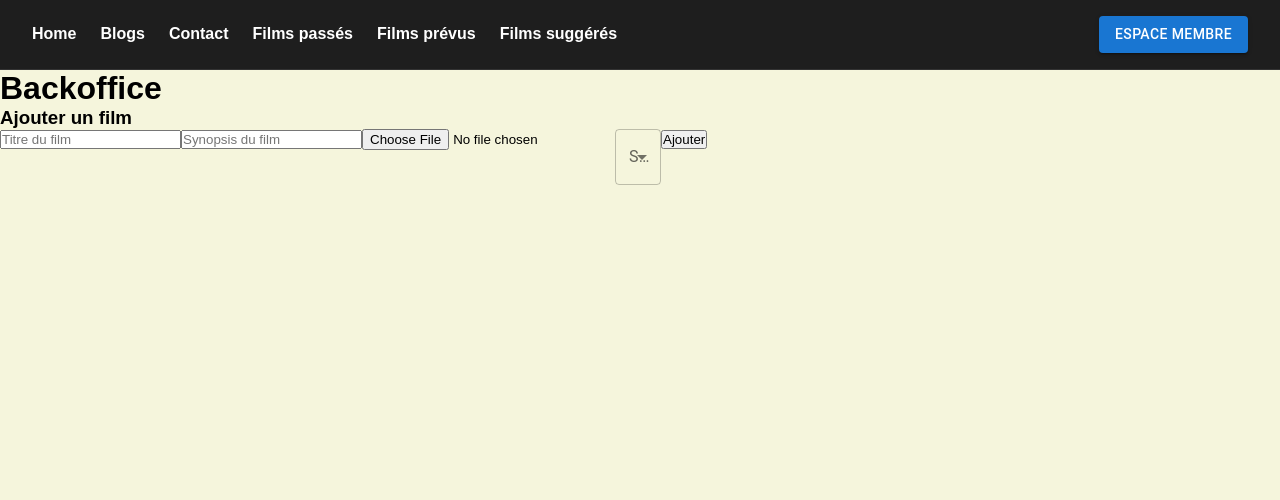
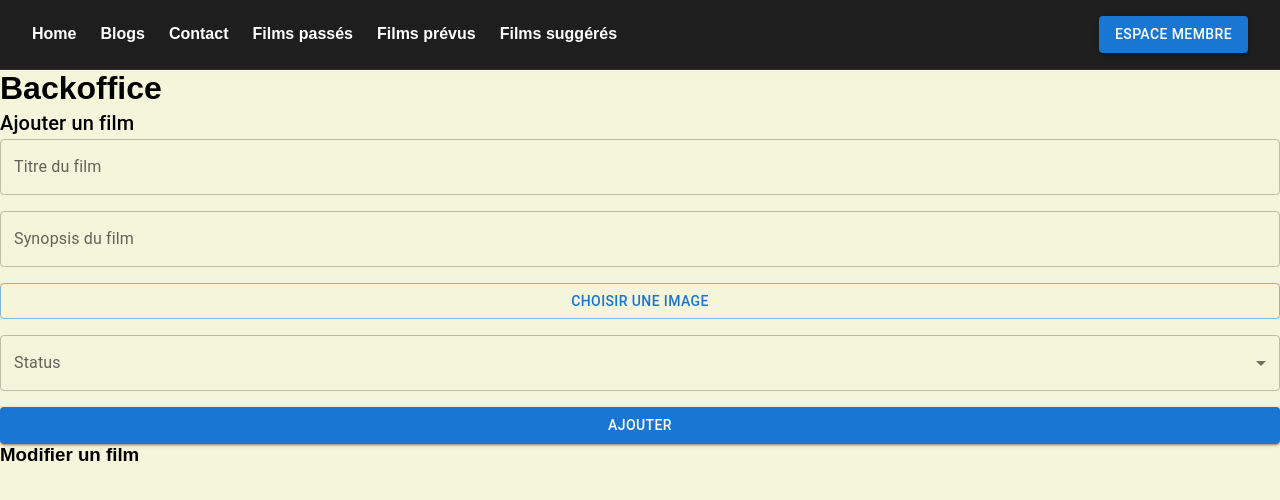
Before and after one commit to btwNemS/cineclub, a React (Vite) app: page /backoffice in a window 1280 px wide. Shown: the top 500 px of the page. Built offline with nearby package versions, Linux system fonts and the light colour scheme.

Commit message:
J'ai mis MUI dans Addmovie et EditMovie, et j'ai créé une page Backoffice pour les deux composants. J'ai aussi ajouté un lien vers cette page dans App.jsx.

```diff
--- a/src/Components/addMovie.jsx
+++ b/src/Components/addMovie.jsx
@@ -1,4 +1,13 @@
-import { FormControl, InputLabel, Select, MenuItem } from '@mui/material';
+import {
+  FormControl,
+  InputLabel,
+  Select,
+  MenuItem,
+  TextField,
+  Button,
+  Typography,
+  Box,
+} from "@mui/material";
 
 export default function AddMovie() {
   async function postFilm(e) {
@@ -13,21 +22,30 @@ export default function AddMovie() {
   }
 
   return (
-    <div>
-      <h3>Ajouter un film</h3>
-      <form onSubmit={postFilm}>
-        <input type="text" name="name" placeholder="Titre du film" />
-        <input type="text" name="synopsis" placeholder="Synopsis du film" />
-        <input type="file" name="image" />
+    <Box>
+      <Typography variant="h6">Ajouter un film</Typography>
+      <Box
+        component="form"
+        onSubmit={postFilm}
+        sx={{ display: "flex", flexDirection: "column", gap: 2 }}
+      >
+        <TextField name="name" label="Titre du film" />
+        <TextField name="synopsis" label="Synopsis du film" />
+        <Button variant="outlined" component="label">
+          Choisir une image
+          <input type="file" name="image" hidden />
+        </Button>
         <FormControl>
           <InputLabel>Status</InputLabel>
           <Select name="status" label="Status">
-            <MenuItem value="suggested">suggeré</MenuItem>
-            <MenuItem value="programmed">programmé</MenuItem>
+            <MenuItem value="suggested">Suggéré</MenuItem>
+            <MenuItem value="programmed">Programmé</MenuItem>
           </Select>
         </FormControl>
-        <button type="submit">Ajouter</button>
-      </form>
-    </div>
+        <Button type="submit" variant="contained">
+          Ajouter
+        </Button>
+      </Box>
+    </Box>
   );
 }
--- a/src/Components/editMovie.jsx
+++ b/src/Components/editMovie.jsx
@@ -0,0 +1,18 @@
+import { FormControl, InputLabel, Select, MenuItem } from "@mui/material";
+
+export default function EditMovie() {
+  const putFilm = async (e) => {
+    e.preventDefault();
+    const form = new FormData();
+    await fetch("https://rasantacruz.fr/cineclub/films/protected/update/12", {
+      method: "PUT",
+      credentials: "include",
+      body: form,
+    });
+  };
+  return (
+    <div>
+      <h3>Modifier un film</h3>
+    </div>
+  );
+}
--- a/src/pages/Backoffice.jsx
+++ b/src/pages/Backoffice.jsx
@@ -1,12 +1,14 @@
 import React from 'react';
 import { BrowserRouter, Route, Routes } from "react-router-dom";
 import AddMovie from "../Components/addMovie";
+import EditMovie from "../Components/editMovie";
 
 export default function Backoffice() {
   return (
     <div>
       <h1>Backoffice</h1>
-      <AddMovie />
+        <AddMovie />
+        <EditMovie />
     </div>
   );
 }
```
